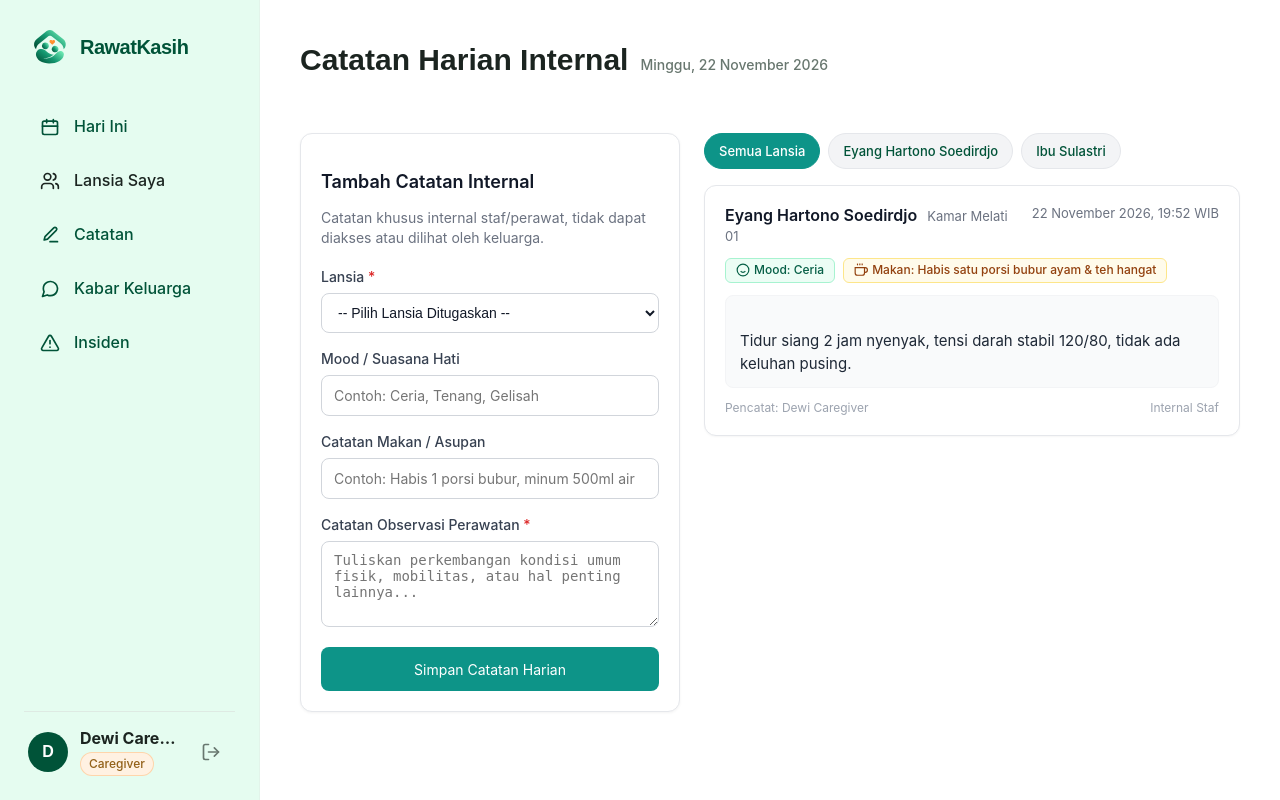
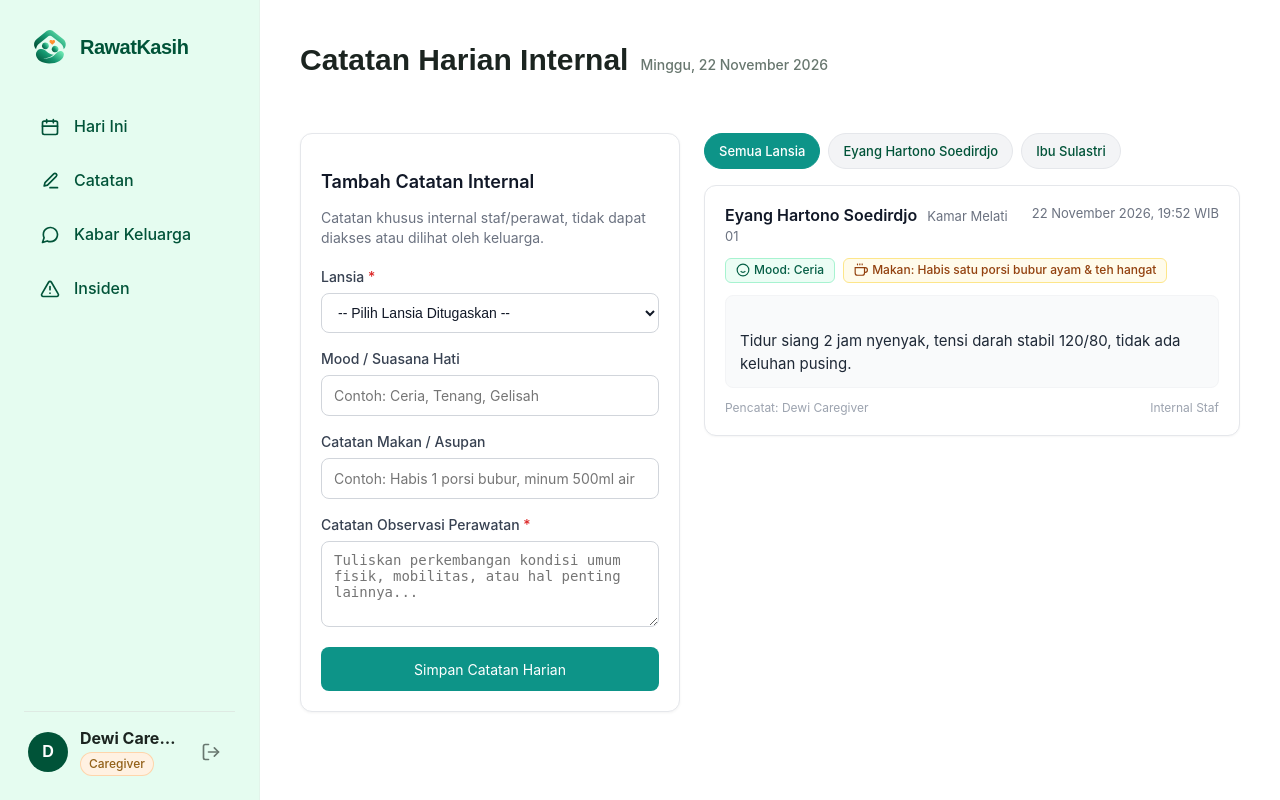
Before and after one commit to rrrafaa/rawatkasih-web, a Laravel app: page /preview/daily-notes in a window 1280 px wide. Run offline with Laravel 12, Linux system fonts and the light colour scheme; some libraries are stand-ins or nearby versions.

Commit message:
perubahan sidebar menu di caregiver

```diff
--- a/resources/views/layouts/caregiver.blade.php
+++ b/resources/views/layouts/caregiver.blade.php
@@ -31,18 +31,6 @@
                         </svg>
                         <span>Hari Ini</span>
                     </a>
-
-                    <span class="rk-care-nav-link rk-care-nav-link--disabled"
-                        aria-disabled="true">
-                        <svg viewBox="0 0 24 24" fill="none" stroke="currentColor"
-                            stroke-width="2" stroke-linecap="round" stroke-linejoin="round"
-                            aria-hidden="true">
-                            <path d="M16 21v-2a4 4 0 0 0-4-4H6a4 4 0 0 0-4 4v2"></path>
-                            <circle cx="9" cy="7" r="4"></circle>
-                            <path d="M22 21v-2a4 4 0 0 0-3-3.87M16 3.13a4 4 0 0 1 0 7.75"></path>
-                        </svg>
-                        <span>Lansia Saya</span>
-                    </span>
 
                     <a
                         href="{{ route('care-updates.daily-notes.index') }}"
```
